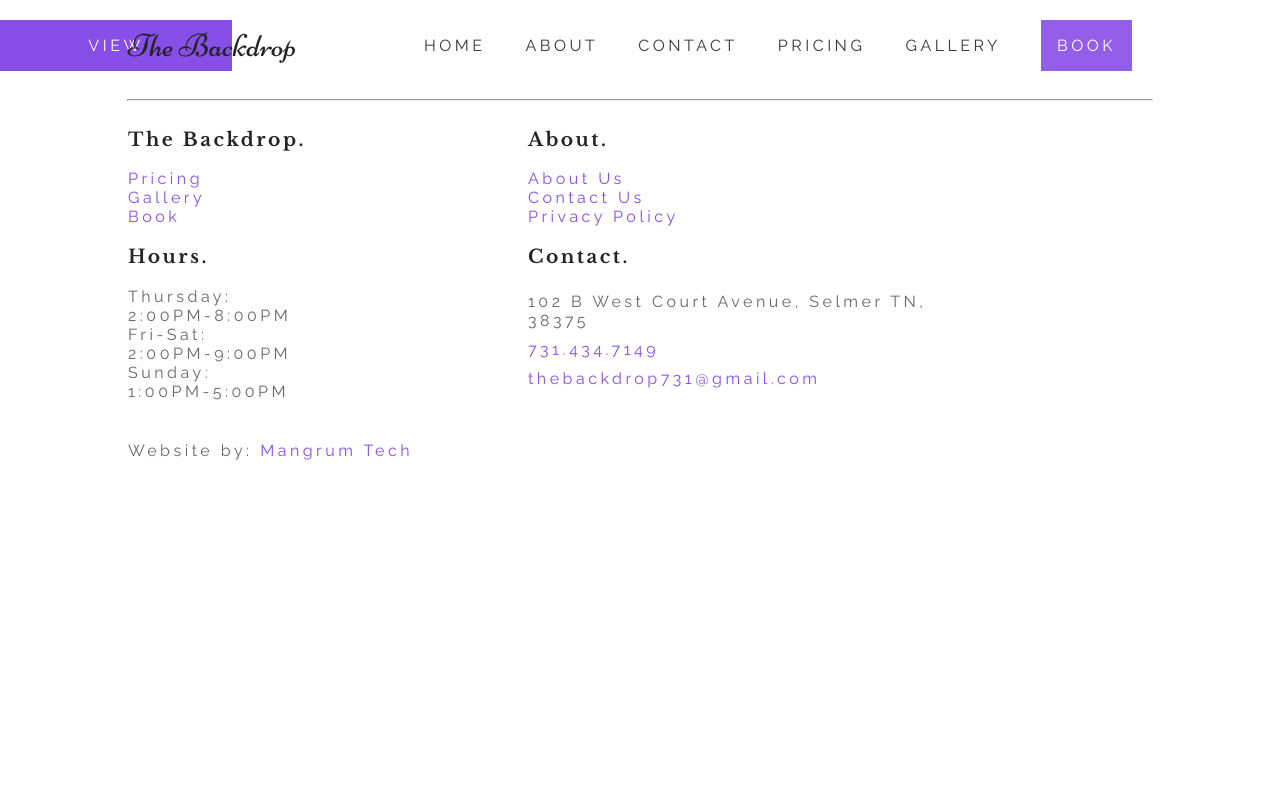
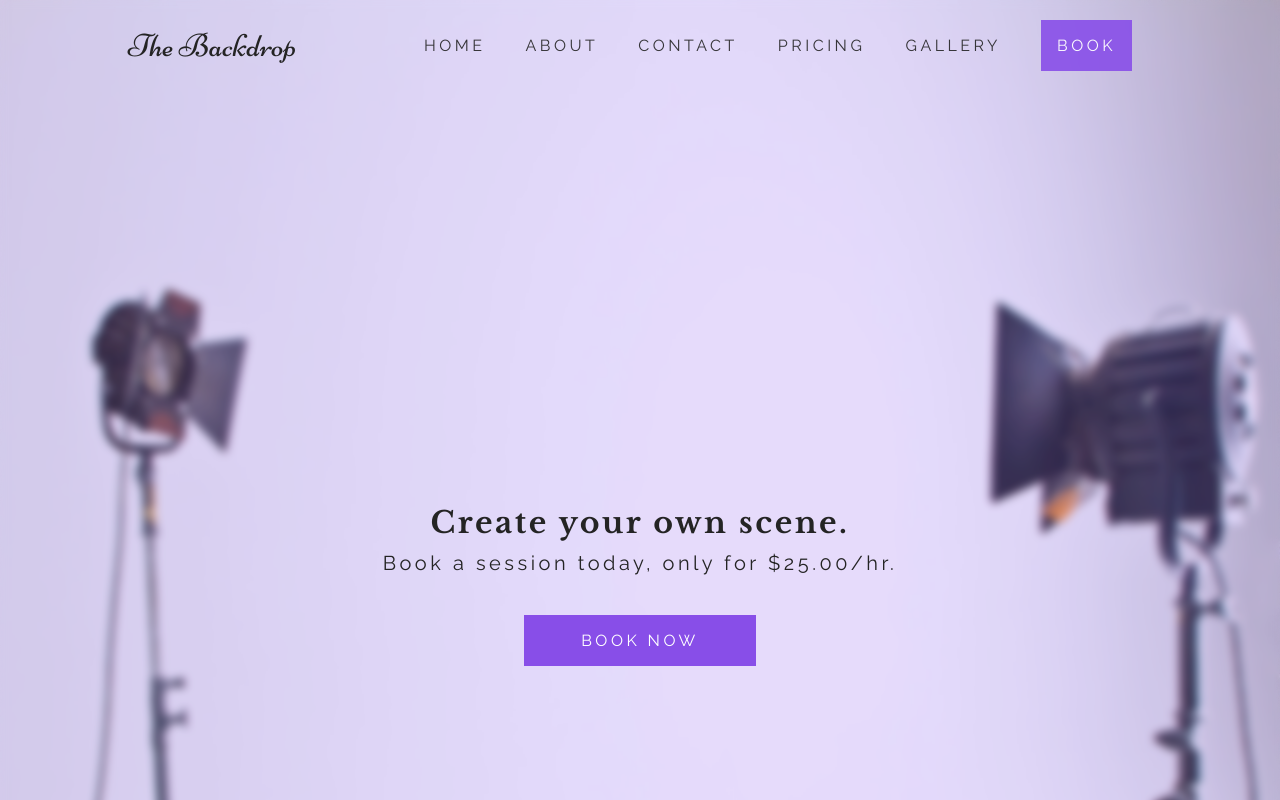
Before and after one commit to trevormangrum/thebackdrop, a Next.js app: page / in a window 1280 px wide. Shown: the top 800 px of the page. Built offline with nearby package versions, Linux system fonts and the light colour scheme.

Commit message:
Implements initial view component (#3)
Co-authored-by: Trevor Mangrum <tmangrum@Trevors-MacBook-Air.local>

```diff
--- a/src/components/Header/index.tsx
+++ b/src/components/Header/index.tsx
@@ -1,10 +1,12 @@
 import React from "react";
 import Button from "src/components/Button";
+import useHasScrolledDown from "utils/scrolledDown";
 
 const Header: React.FC = () => {
   const [mobileOpen, setMobileOpen] = React.useState(false);
+  const hasScrolledDown = useHasScrolledDown();
   return (
-    <header className="navigation">
+    <header className={`navigation ${hasScrolledDown ? "with-bg": "" }`}>
       <div className="nav-wrapper">
         <a href="/" className="logo">
           The Backdrop
--- /dev/null
+++ b/src/components/InitialView/index.tsx
@@ -0,0 +1,18 @@
+import React from "react";
+import Button from "src/components/Button";
+const InitialView: React.FC = () => {
+    return (
+        <>
+        <div className="initial-view-overlay"></div>
+        <section className="initial-view">
+            <div className="initial-view-text">
+                <h1 className="initial-view-header">Create your own scene.</h1>
+                <p className="initial-view-subheader">Book a session today, only for $25.00/hr.</p>
+                <Button href='/book' text="Book Now" />
+            </div>
+        </section>
+        </>
+    )
+
+}
+export default InitialView;
--- a/src/pages/index.tsx
+++ b/src/pages/index.tsx
@@ -3,11 +3,12 @@ import { NextPage } from "next";
 import Button from "src/components/Button";
 import Header from "src/components/Header";
 import Footer from "src/components/Footer";
+import InitialView from "src/components/InitialView";
 const HomePage: NextPage = () => {
   return (
     <div>
       <Header />
-      <Button href="/" text="view" />
+      <InitialView />
       <Footer />
     </div>
   );
--- a/styles/components/_header.scss
+++ b/styles/components/_header.scss
@@ -6,7 +6,21 @@
   position: fixed;
   width: 100%;
   top: 0;
+  z-index: 10;
+  &.with-bg::before {
+    content: '';
+    //Thanks H4I Website: https://github.com/hack4impact/hack4impact-website/blob/main/components/shared/Nav/styles.module.scss
+    position: absolute;
+    width: 100%;
+    height: 100%;
+    top: 0;
+    left: 0;
+    background: rgba(white, 0.3);
+    backdrop-filter: blur(8px);
+  }
 }
+
+
 .nav-wrapper {
   @include ab.flex-row;
   width: 80%;
@@ -20,6 +34,7 @@
   align-self: center;
   letter-spacing: 0;
   transition: 0.3s ease;
+  z-index: 11;
   &:hover {
     @include ab.text-primary;
   }
@@ -43,6 +58,7 @@
 }
 .navigation-links {
   position: absolute;
+  top: 0;
   @include ab.flex-column;
   width: 100%;
   height: 100vh;
@@ -51,6 +67,7 @@
   transition: 0.3s ease-in-out;
   //Desktop view
   @include ab.respond-to("medium") {
+    background: none;
     position: static;
     width: min-content;
     height: min-content;
@@ -84,8 +101,8 @@
   }
 }
 .mobile-open {
+  right: 0;
+}
+.mobile-hidden {
   right: -100%;
 }
-.mobile-hidden {
-  right: 0;
-}
--- a/styles/components/_index.scss
+++ b/styles/components/_index.scss
@@ -1,3 +1,4 @@
 @forward 'button';
 @forward 'header';
 @forward 'footer';
+@forward 'initialview';
--- /dev/null
+++ b/styles/components/_initialview.scss
@@ -0,0 +1,42 @@
+@use 'abstracts' as ab;
+.initial-view-overlay {
+    position: absolute;
+    top: 0;
+    width: 100%;
+    height: 1200px;
+    background: rgba(136, 78, 232, 0.20);
+    backdrop-filter: blur(5px);
+}
+.initial-view {
+    @include ab.flex-column;
+    @include ab.justified-center;
+    @include ab.aligned-center;
+    min-height: 1200px;
+    background: url('../../public/initview.jpg');
+    background-size: cover;
+    @include ab.respond-to('medium') {
+        background-size: 100% 1200px;
+    }
+}
+
+.initial-view-text {
+    width: 100%;
+    height: 100%;
+    z-index: 2;
+    @include ab.flex-column;
+    @include ab.aligned-center;
+    text-align:center;
+    & > h1 {
+        font-size: 30px;
+        margin: 10px 0;
+    }
+    & > p {
+        font-size: 20px;
+        @include ab.text-dark;
+        margin: 0;
+    }
+    & > a {
+        width: 250px;
+        margin: 40px 0;
+    }
+}
--- /dev/null
+++ b/utils/scrolledDown.ts
@@ -0,0 +1,18 @@
+import { useState, useEffect } from 'react';
+
+const useHasScrolledDown = () => {
+  const [hasScrolledDown, setHasScrolledDown] = useState(false);
+
+  const onScroll = e => {
+    setHasScrolledDown(e.target.documentElement.scrollTop > 0);
+  };
+
+  useEffect(() => {
+    window.addEventListener('scroll', onScroll);
+    return () => window.removeEventListener('scroll', onScroll);
+  });
+
+  return hasScrolledDown;
+};
+
+export default useHasScrolledDown;
```
Also changed, not shown: public/initview.jpg (added).
